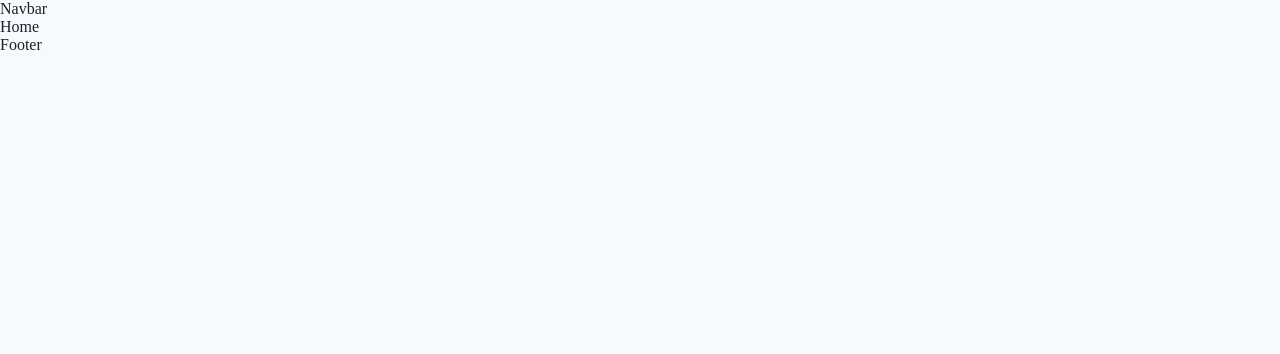
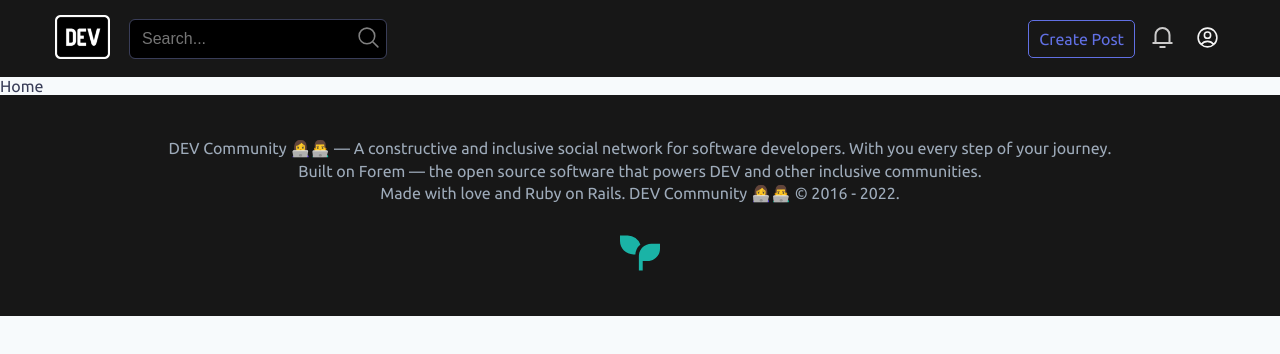
Before and after one commit to kazi331/react-blog, a React app: page / in a window 1280 px wide. Shown: the top 354 px of the page. Built offline with nearby package versions, Linux system fonts and the light colour scheme; the HTML template or start-up script is replaced by a standard one.

Commit message:
navbar footer

```diff
--- a/src/App.jsx
+++ b/src/App.jsx
@@ -47,9 +47,7 @@
 const App = () => {
   return (
     <div className="app">
-      <div className="container">
-        <RouterProvider router={router} />
-      </div>
+      <RouterProvider router={router} />
     </div>
   )
 }
--- a/src/comp/Footer.jsx
+++ b/src/comp/Footer.jsx
@@ -1,8 +1,15 @@
-import React from 'react'
+import { FooterImage } from '../resources/Icons'
 
 const Footer = () => {
   return (
-    <div>Footer</div>
+    <footer>
+      <div className="conatiner">
+        <p>DEV Community 👩‍💻👨‍💻 — A constructive and inclusive social network for software developers. With you every step of your journey.</p>
+        <p>Built on Forem — the open source software that powers DEV and other inclusive communities.</p>
+        <p>Made with love and Ruby on Rails. DEV Community 👩‍💻👨‍💻 © 2016 - 2022.</p>
+        <FooterImage />
+      </div>
+    </footer>
   )
 }
 
--- a/src/comp/Navbar.jsx
+++ b/src/comp/Navbar.jsx
@@ -1,8 +1,25 @@
-import React from 'react'
+import logo from '../resources/dev.to.logo.png'
+import {Link} from 'react-router-dom'
+import { Avatar, Notification, Search } from '../resources/Icons'
 
 function Navbar() {
   return (
-    <div>Navbar</div>
+    <div className='navbar'>
+      <nav className='container'>
+        <div className="start">
+          <Link to="/"><img className='logo' src={logo} alt="" /></Link>
+          <form className="search">
+            <input autoComplete='off' placeholder='Search...' type="text" name="search" id="search" />
+            <button type="submit"> <Search /> </button>
+          </form>
+        </div>
+        <div className="end">
+          <Link to="/write" className='crt'>Create Post</Link>
+          <button className='noti'> <Notification /> </button>
+          <button className='avatar'> <Avatar /> </button>
+        </div>
+      </nav>
+    </div>
   )
 }
 
--- a/src/index.scss
+++ b/src/index.scss
@@ -1,8 +1,14 @@
 $container-bg: #f0f2f5;
 $text-color: #9eabba;
-$main-text: #1c1e2e;
+$main-text: #393d58;
 $main-bg: #f7fafc;
+$main-bg-2: #000;
+$card-bg: #171717;
 $accent: #6170e4;
+$accent-hover: #596aec;
+
+// @import url('https://fonts.googleapis.com/css2?family=Poppins:wght@300;400;500&display=swap');
+@import url("https://fonts.googleapis.com/css2?family=Ubuntu:wght@300;400;500&display=swap");
 * {
   margin: 0;
   padding: 0;
@@ -11,9 +17,10 @@
 body {
   color: $main-text;
   background-color: $main-bg;
+  font-family: "Ubuntu", sans-serif;
 }
 .app {
-  .container {
+  // Login and Register page
   .login {
     display: flex;
     align-items: center;
@@ -21,7 +28,9 @@
     justify-content: center;
     height: 100vh;
     background: $accent;
-      .login-container{
+    font-family: "Ubuntu", sans-serif;
+
+    .login-container {
       .instructions {
         display: flex;
         justify-content: space-between;
@@ -44,6 +53,9 @@
       border-radius: 10px;
       box-shadow: 0px 0px 12px 0px rgba(0, 0, 0, 0.112);
       background-color: $container-bg;
+      h3 {
+        color: $main-text;
+      }
       .social {
         display: flex;
         gap: 20px;
@@ -70,8 +82,9 @@
           }
         }
       }
-        h3 {
+      p {
         margin-bottom: 20px;
+        color: $main-text;
       }
       form {
         display: flex;
@@ -87,21 +100,141 @@
           border-radius: 5px;
           box-shadow: 0px 2px 2px 0px rgba(0, 0, 0, 0.122);
           font-size: 0.9rem;
+          &:focus {
+            outline: none;
+            box-shadow: 0px 2px 3px 0px rgba(0, 0, 0, 0.222);
+          }
+          &::placeholder {
+            color: $text-color;
+          }
         }
         input[type="submit"] {
           cursor: pointer;
           color: #fff;
           background: $accent;
-          }
-          input:focus {
-            outline: none;
-          }
-          input::placeholder {
-            color: $text-color;
+          transition: 0.2s;
+          &:hover {
+            background-color: $accent-hover;
+            transform: translateY(-2px);
           }
         }
       }
-
+    }
+  }
+  .navbar {
+    background: $card-bg;
+    nav {
+      display: flex;
+      align-items: center;
+      justify-content: space-between;
+      padding: 15px;
+      .start {
+        display: flex;
+        align-items: center;
+        .logo {
+          width: 55px;
+          margin-right: 20px;
+        }
+        form {
+          display: flex;
+          align-items: center;
+          font-family: "Ubuntu", sans-serif;
+          input {
+            color: rgb(177, 177, 177);
+            font-size: 1rem;
+            padding: 10px 12px;
+            padding-right: 37px;
+            border: none;
+            border-radius: 5px;
+            background-color: $main-bg-2;
+            outline: 1px solid $main-text;
+            &:focus {
+              outline: 2px solid $accent;
+            }
+          }
+          button {
+            border: none;
+            background-color: transparent;
+            padding: 5px;
+            color: gray;
+            margin-left: -35px;
+            // display: flex;
+            // align-items: center;
+            // justify-content: center;
+            &:hover {
+              background: $accent;
+              border-radius: 5px;
+              color: #cecece;
+              cursor: pointer;
+            }
+            svg {
+              width: 25px;
             }
           }
         }
+      }
+      .end {
+        display: flex;
+        align-items: center;
+        gap: 10px;
+        button,
+        a {
+          border: none;
+          background-color: transparent;
+          padding: 5px;
+          color: gray;
+          border-radius: 5px;
+          &:hover {
+            background: $accent;
+            color: #cecece;
+            cursor: pointer;
+          }
+          svg {
+            width: 25px;
+          }
+        }
+        .crt {
+          padding: 9px 10px;
+          color: $accent;
+          border: 1px solid $accent;
+          font-size: 1rem;
+          text-decoration: none;
+        }
+        .noti {
+          fill: #cccbcb;
+          &:hover {
+            fill: #e2e2e2;
+          }
+        }
+        .avatar {
+          color: whitesmoke;
+          border-radius: 50px;
+          &:hover {
+            color: white;
+          }
+        }
+      }
+    }
+  }
+  footer {
+    background-color: $card-bg;
+    color: $text-color;
+    text-align: center;
+    padding: 40px 0;
+    p {
+      margin-top: 4px;
+    }
+    svg {
+      margin-top: 30px;
+      height: 40px;
+      width: 40px;
+      cursor: pointer;
+    }
+  }
+}
+.container {
+  max-width: 1200px;
+  margin: 0 auto;
+  padding-right: 10px;
+  padding-left: 10px;
+}
--- a/src/pages/Login.jsx
+++ b/src/pages/Login.jsx
@@ -14,7 +14,7 @@
           <button><img src={github} alt="github" /><span>Github</span></button>
           <button><img src={google} alt="google" /><span>Google</span></button>
         </div>
-        <h3>Login Account</h3>
+        <p>Account Login</p>
         <form>
 
           <input type="email" autoComplete='off' name="email" id="email" placeholder='example@mail.com' />
--- a/src/pages/Register.jsx
+++ b/src/pages/Register.jsx
@@ -12,7 +12,7 @@
             <button><img src={github} alt="github" /><span>Github</span></button>
             <button><img src={google} alt="google" /><span>Google</span></button>
           </div>
-          <h3>Register Account</h3>
+          <p>Create new account</p>
           <form>
             <input type="text" autoComplete='off' name="name" id="name" placeholder='John Doe' />
             <input type="email" autoComplete='off' name="email" id="email" placeholder='example@mail.com' />
--- /dev/null
+++ b/src/resources/Icons.jsx
@@ -0,0 +1,38 @@
+export const Search = () => {
+    return (
+        <svg xmlns="http://www.w3.org/2000/svg" fill="none" viewBox="0 0 24 24" strokeWidth="1.5" stroke="currentColor" >
+            <path strokeLinecap="round" strokeLinejoin="round" d="M21 21l-5.197-5.197m0 0A7.5 7.5 0 105.196 5.196a7.5 7.5 0 0010.607 10.607z" />
+        </svg>
+    )
+}
+export const Notification = () => {
+    return (
+        <svg xmlns="http://www.w3.org/2000/svg" width="24" height="24" viewBox="0 0 24 24" role="img" aria-labelledby="ao5ox8713o6ycpsd5t88dy9zm7gurk56" >
+            <path d="M20 17h2v2H2v-2h2v-7a8 8 0 1116 0v7zm-2 0v-7a6 6 0 10-12 0v7h12zm-9 4h6v2H9v-2z"></path>
+        </svg>
+    )
+}
+
+export const Avatar = () => {
+    return (
+        <svg xmlns="http://www.w3.org/2000/svg" fill="none" viewBox="0 0 24 24" strokeWidth="1.5" stroke="currentColor">
+            <path strokeLinecap="round" strokeLinejoin="round" d="M17.982 18.725A7.488 7.488 0 0012 15.75a7.488 7.488 0 00-5.982 2.975m11.963 0a9 9 0 10-11.963 0m11.963 0A8.966 8.966 0 0112 21a8.966 8.966 0 01-5.982-2.275M15 9.75a3 3 0 11-6 0 3 3 0 016 0z" />
+        </svg>
+
+    )
+}
+
+export const FooterImage = () => {
+    return (
+        <svg xmlns="http://www.w3.org/2000/svg" width="24" height="24" viewBox="0 0 24 24" fill="none" role="img" aria-labelledby="a17zpw8ottrt3eqh54yvzzv5i3yvrw23">
+            <g clipPath="url(#clip0)" fill="#1AB3A6">
+                <path d="M4.603 1.438a8.056 8.056 0 017.643 5.478 8.543 8.543 0 00-3.023 5.968H8.054C3.606 12.884 0 9.296 0 4.87V1.468a.03.03 0 01.03-.03h4.573zM23.97 6.515a.03.03 0 01.03.03v2.833c0 4.11-3.354 7.442-7.491 7.442h-2.881v5.726h-2.305V14.53l.022-1.145c.294-3.843 3.526-6.87 7.469-6.87h5.155z"></path>
+            </g>
+            <defs>
+                <clipPath id="clip0">
+                    <path fill="#fff" d="M0 0h24v24H0z"></path>
+                </clipPath>
+            </defs>
+        </svg>
+        )
+}
```
Also changed, not shown: src/resources/dev.to.logo.png (added). Lines whose indentation alone changed are shown as unchanged.
